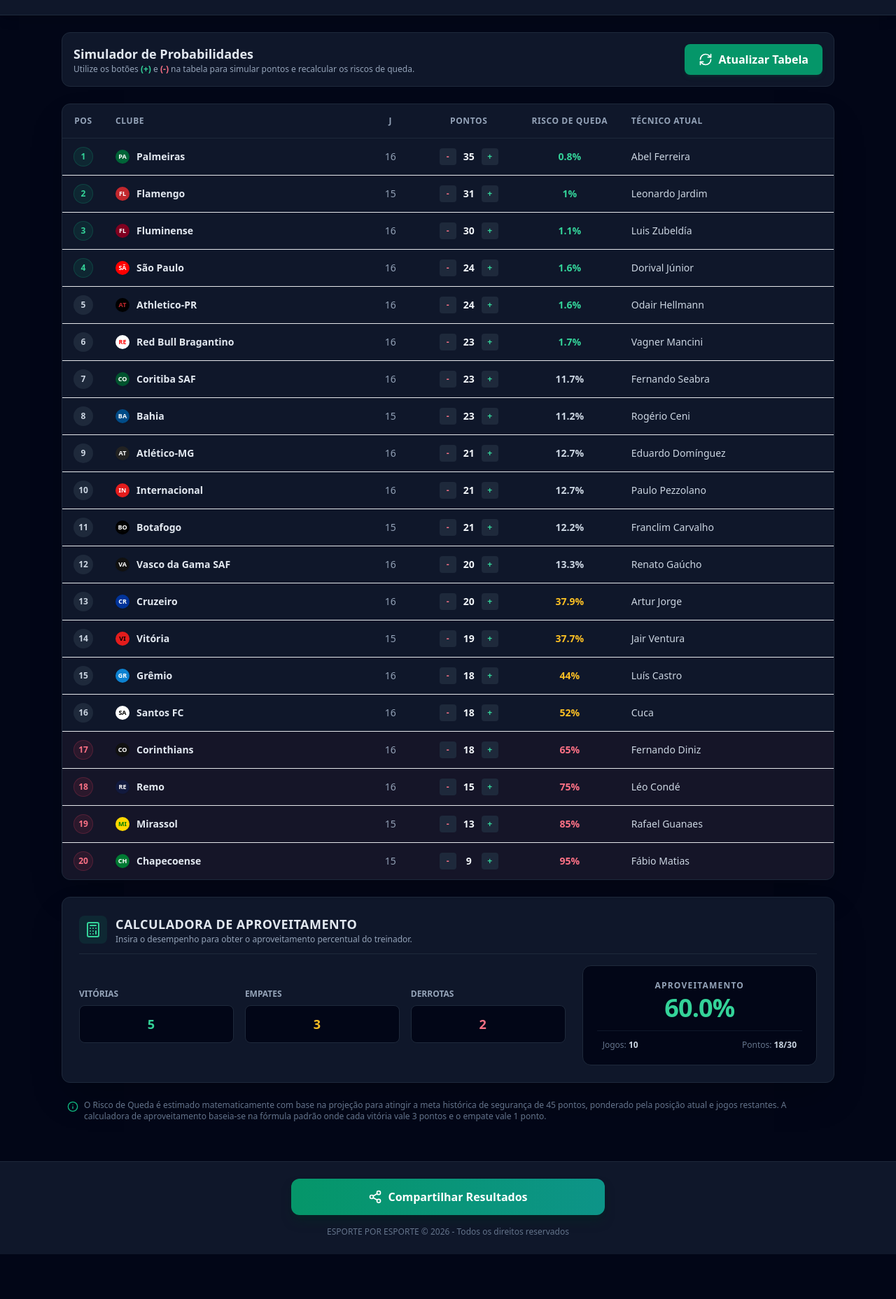
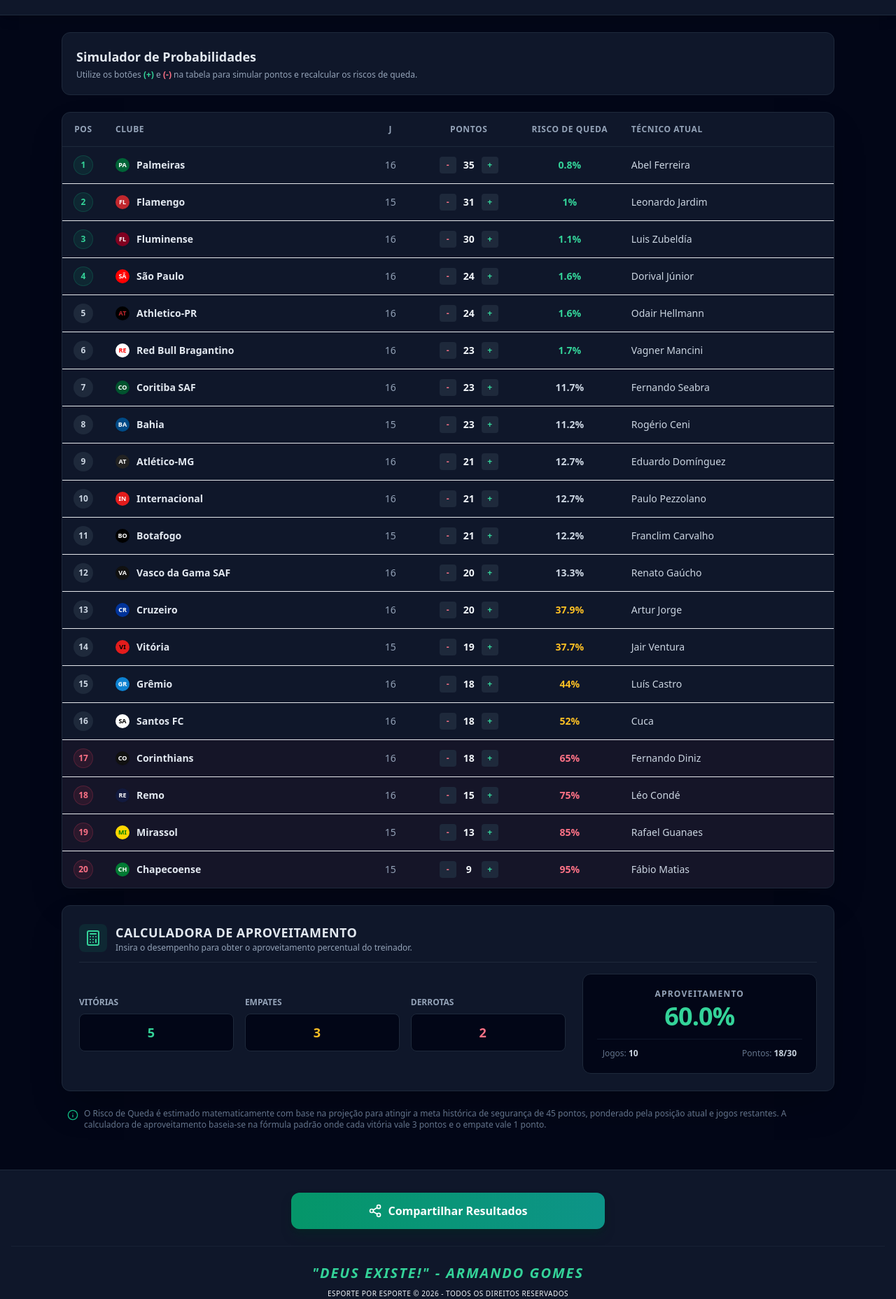
Before and after one commit to cedupinheiro36/esporteporesporte, a plain HTML site: page index.html in a window 1280 px wide. Shown: the part 103-1960 px from the top of the page at 70% size. Before the commit the page ends 1896 px from the top, so only its background shows below. Drawn offline with nearby package versions, Linux system fonts and the light colour scheme.

Commit message:
Add files via upload

```diff
--- a/index.html
+++ b/index.html
@@ -20,18 +20,10 @@
     <!-- Conteúdo do Aplicativo -->
     <main class="max-w-6xl w-full mx-auto p-4 md:p-6 flex-grow space-y-6">
 
-        <!-- Seção de Ações / Filtros -->
-        <div class="bg-slate-900 border border-slate-800 rounded-xl p-4 flex flex-col md:flex-row items-center justify-between gap-4">
-            <div>
-                <h2 class="text-lg font-bold text-slate-200">Simulador de Probabilidades</h2>
-                <p class="text-xs text-slate-400">Utilize os botões <span class="text-emerald-400 font-bold">(+)</span> e <span class="text-rose-400 font-bold">(-)</span> na tabela para simular pontos e recalcular os riscos de queda.</p>
-            </div>
-
-            <!-- Botão Atualizar que realiza o refresh na página -->
-            <button onclick="window.location.reload()" class="flex items-center gap-2 bg-emerald-600 hover:bg-emerald-500 text-white font-bold py-2.5 px-5 rounded-lg transition duration-200 shadow-md shadow-emerald-900/30 w-full md:w-auto justify-center">
-                <i data-lucide="refresh-cw" class="w-5 h-5"></i>
-                <span>Atualizar Tabela</span>
-            </button>
+        <!-- Seção de Instruções (Botão de atualizar removido daqui) -->
+        <div class="bg-slate-900 border border-slate-800 rounded-xl p-5">
+            <h2 class="text-lg font-bold text-slate-200">Simulador de Probabilidades</h2>
+            <p class="text-xs text-slate-400 mt-1">Utilize os botões <span class="text-emerald-400 font-bold">(+)</span> e <span class="text-rose-400 font-bold">(-)</span> na tabela para simular pontos e recalcular os riscos de queda.</p>
         </div>
 
         <!-- Tabela Responsiva de Classificação -->
@@ -106,13 +98,22 @@
     </main>
 
     <!-- Rodapé & Botão de Compartilhar -->
-    <footer class="bg-slate-900 border-t border-slate-800 py-6 px-4 text-center mt-8">
+    <footer class="bg-slate-900 border-t border-slate-800 py-8 px-4 text-center mt-8 space-y-6">
         <div class="max-w-md mx-auto">
             <button onclick="shareResults()" class="flex items-center justify-center gap-2 bg-gradient-to-r from-emerald-600 to-teal-600 hover:from-emerald-500 hover:to-teal-500 text-white font-extrabold py-3.5 px-6 rounded-xl transition duration-200 shadow-lg shadow-emerald-950/50 w-full">
                 <i data-lucide="share-2" class="w-5 h-5"></i>
                 <span>Compartilhar Resultados</span>
             </button>
-            <p class="text-xs text-slate-500 mt-4">ESPORTE POR ESPORTE &copy; 2026 - Todos os direitos reservados</p>
+        </div>
+
+        <!-- Homenagem Armando Gomes -->
+        <div class="border-t border-slate-800/60 pt-6">
+            <p class="text-emerald-400 font-black text-lg md:text-xl tracking-widest uppercase italic">
+                "DEUS EXISTE!" - ARMANDO GOMES
+            </p>
+            <p class="text-[10px] text-slate-650 mt-2 uppercase tracking-wider">
+                ESPORTE POR ESPORTE &copy; 2026 - Todos os direitos reservados
+            </p>
         </div>
     </footer>
 
@@ -276,7 +277,7 @@
                 shareText += `▪️ ${rank}º ${team.name}: ${team.points} pts (Risco de Queda: *${risk}%* | Técnico: ${team.coach})\n`;
             });
 
-            shareText += `\nCalcule as probabilidades e o aproveitamento do seu time!`;
+            shareText += `\nCalcule as probabilidades e o aproveitamento do seu time!\n\n"DEUS EXISTE!" - ARMANDO GOMES`;
 
             if (navigator.share) {
                 navigator.share({
@@ -300,4 +301,3 @@
     </script>
 </body>
 </html>
-</html>
```
